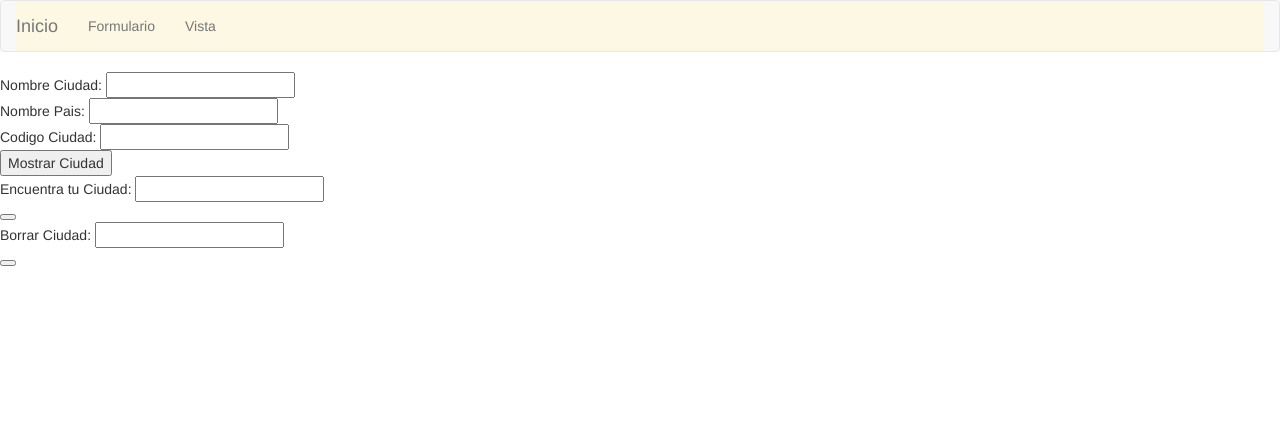
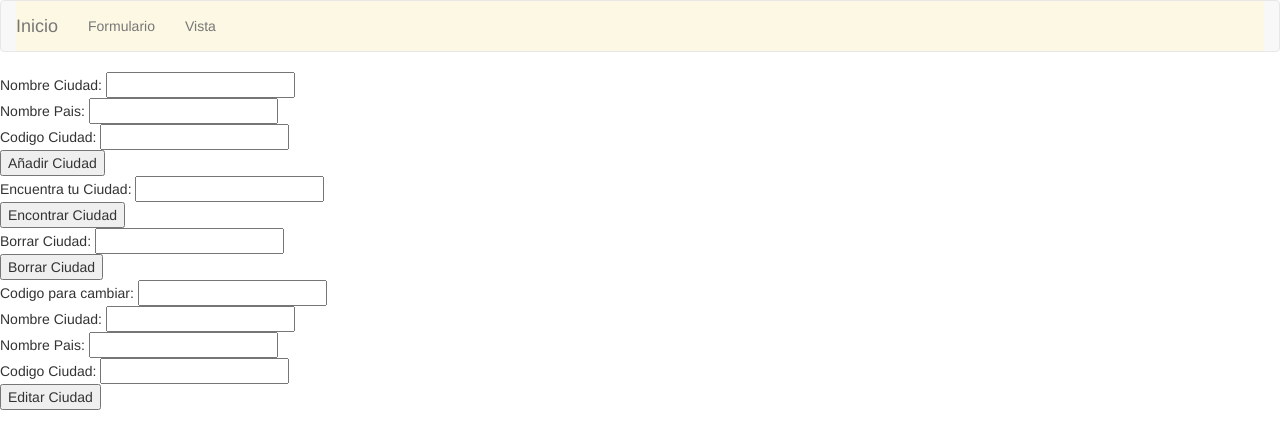
Before and after one commit to pipe473/Reto-servicios-Angular, an Angular app: page /formulario in a window 1280 px wide. Shown: the top 448 px of the page. Built offline with nearby package versions, Linux system fonts and the light colour scheme.

Commit message:
Metodo de editado terminado, falta dar estilos

```diff
--- a/src/app/pages/formulario/formulario.component.html
+++ b/src/app/pages/formulario/formulario.component.html
@@ -1,16 +1,16 @@
-<div class="contenido">
+<div class="añadir">
   Nombre Ciudad: <input type="text" #ciudad /><br />
   Nombre Pais: <input type="text" #pais /><br />
   Codigo Ciudad: <input type="text" #codigo /><br />
 
   <button (click)="crear(ciudad.value, pais.value, codigo.value)">
-    Mostrar Ciudad
+    Añadir Ciudad
   </button>
 
   <div class="encontrar">
-    Encuentra tu Ciudad: <input type="text" #encontrar /><br />
+    Encuentra tu Ciudad: <input type="text" #encontrar /><br/>
 
-    <button (click)="encontrarCiudad(encontrar)"></button>
+    <button (click)="encontrarCiudad(encontrar)">Encontrar Ciudad</button>
   </div>
   <p *ngIf="ciudadEncontrada != null">
     Ciudad Encontrada: {{ ciudadEncontrada.nombre }}
@@ -19,6 +19,16 @@
   <div class="borrar">
     Borrar Ciudad: <input type="text" #borrar /><br />
 
-    <button (click)="eliminarCiudad(borrar)"></button>
+    <button (click)="eliminarCiudad(borrar)">Borrar Ciudad</button>
   </div>
+
+  <div class="editar">
+    Codigo para cambiar: <input type="text" #code /><br/>
+    Nombre Ciudad: <input type="text" #ciudadNew /><br/>
+    Nombre Pais: <input type="text" #paisNew /><br/>
+    Codigo Ciudad: <input type="text" #codigoNew /><br/>
+
+    <button (click)="editCity(code.value,ciudadNew.value, paisNew.value, codigoNew.value)">
+      Editar Ciudad
+    </button>
 </div>
--- a/src/app/pages/formulario/formulario.component.ts
+++ b/src/app/pages/formulario/formulario.component.ts
@@ -17,9 +17,9 @@ export class FormularioComponent implements OnInit {
     let ciudad = new Ciudad(nombre, pais, codigo);
     let nuevoEstado = this.misServicios.add(ciudad);
     if (nuevoEstado == true) {
-      alert('Ciudad creada!');
+      console.log('Ciudad creada bien!');
     } else {
-      alert('Algo ha ido mal!');
+      console.log('Algo ha ido mal!');
     }
   }
 
@@ -34,8 +34,15 @@ export class FormularioComponent implements OnInit {
   //Metodo del controlador que llama al metodo del servicio para eliminar una ciudad por su codigo
   public eliminarCiudad(codigo:HTMLInputElement){
     this.misServicios.delete(codigo.value);
-    console.log("ciudad eliminada correctamente!");
+    // console.log("ciudad eliminada correctamente!");
     console.log(codigo.value);
    }
 
+   // Metodo del controlador que llama al metodo del servicio para editar una ciudad
+   public editCity(code: string,  ciudadNew :string,paisNew:string,codigoNew:string){
+     this.misServicios.edit(code, new Ciudad(ciudadNew,paisNew,codigoNew))
+     console.log(this.misServicios.edit(code, new Ciudad(ciudadNew,paisNew,codigoNew)));
+
+   }
+
 }
--- a/src/app/shared/mis-servicios.service.ts
+++ b/src/app/shared/mis-servicios.service.ts
@@ -45,4 +45,18 @@ export class MisServiciosService {
       }
     }
   }
+
+
+  // Metodo para editar los datos por medio del codigo de la ciudad
+  edit(code:string, ciudad:Ciudad): boolean{
+    let ciudadUpdate = new Ciudad(ciudad.nombre,ciudad.pais,ciudad.codigo)
+    let estado = false;
+    for (let i = 0; i < this.ciudades.length; i++) {
+      if (code == this.ciudades[i].codigo && ciudad != null ) {
+        estado = true;
+        this.ciudades[i] = ciudadUpdate;
+      }
+      return estado;
+    }
+  }
 }
```
